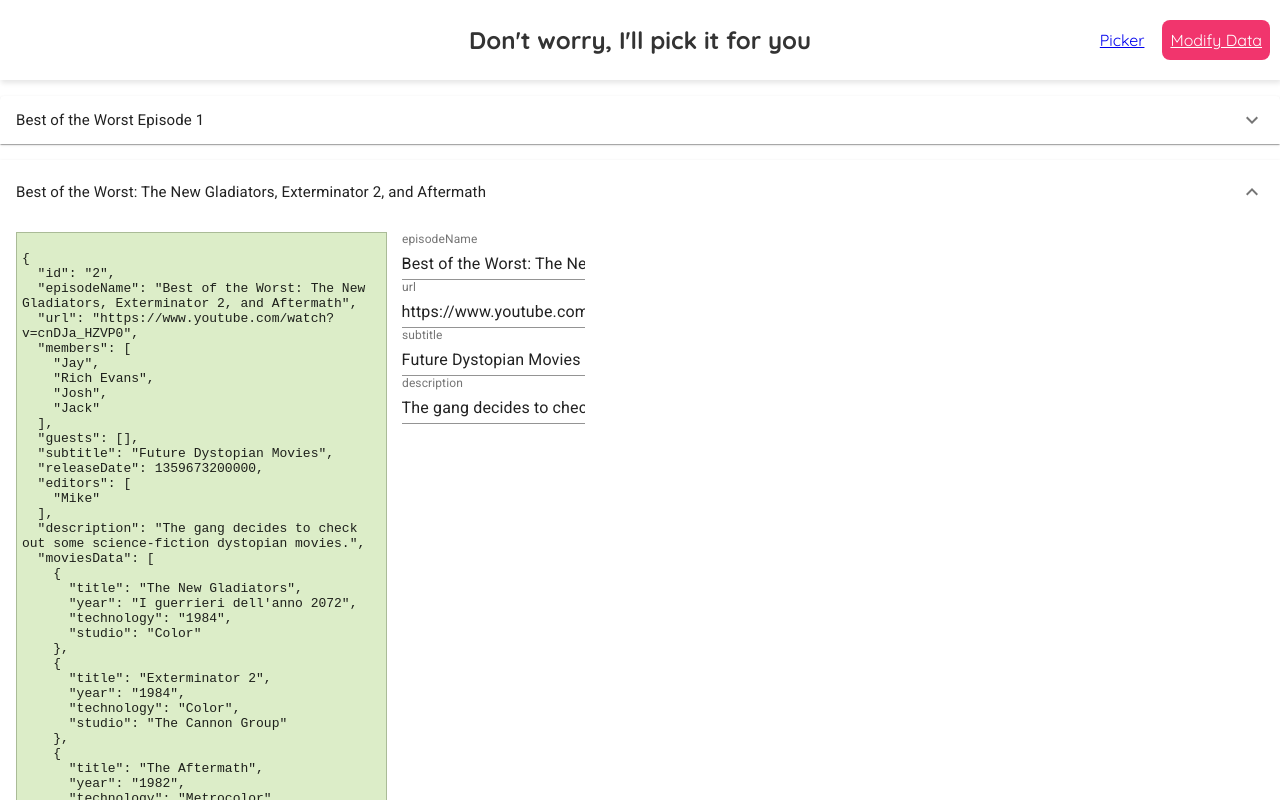
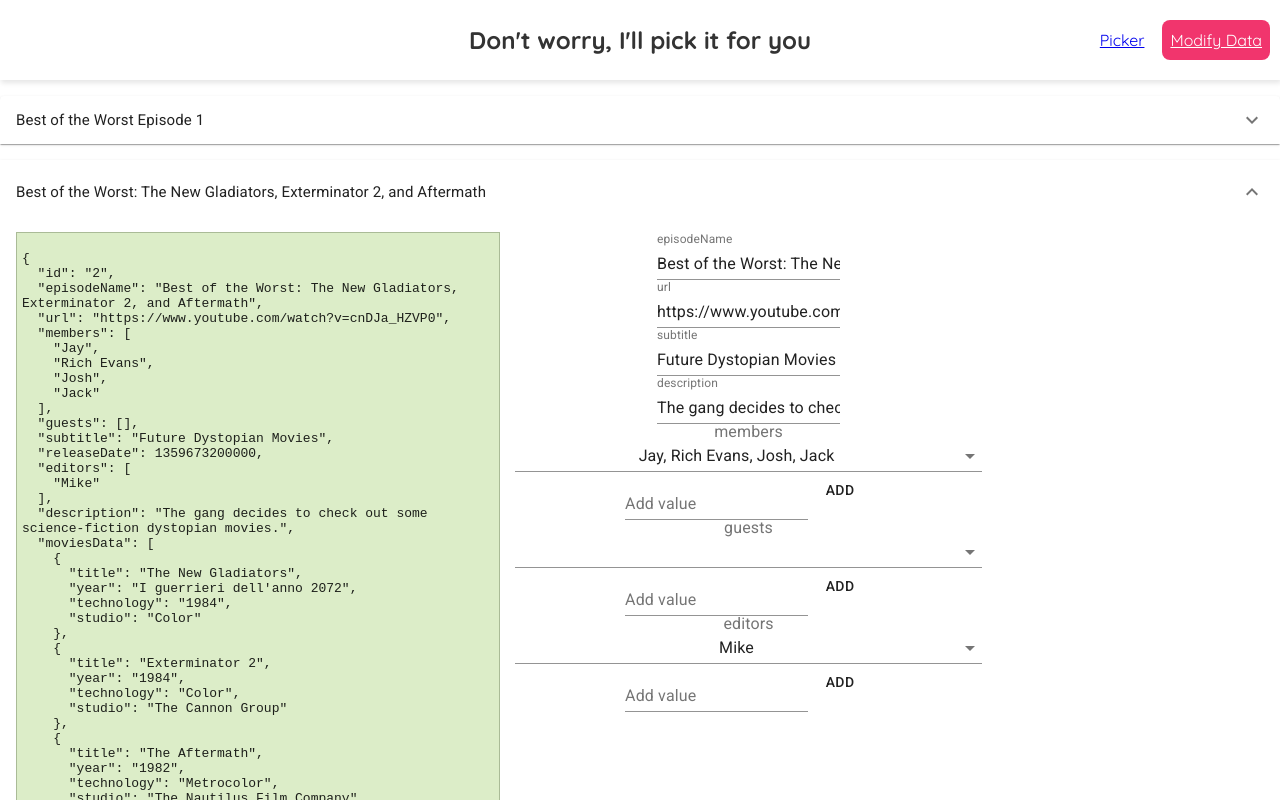
Before and after one commit to mprtcz/RLMPicker, a React (Create React App) app: page /modify-data in a window 1280 px wide. Both pictures are taken after a click on the button 640 px from the left and 168 px from the top of the page. Shown: the top 800 px of the page. Built offline with nearby package versions, Linux system fonts and the light colour scheme.

Commit message:
Added a multiselect with add button. No logic for now.

```diff
--- a/src/components/DataModifierPage.js
+++ b/src/components/DataModifierPage.js
@@ -6,9 +6,11 @@ import {
   Accordion,
   AccordionDetails,
   AccordionSummary,
+  TextField,
   Typography,
 } from "@material-ui/core";
 import SingleInput from "./SingleInput";
+import MultiselectWithDataAdd from "./MultiselectWithDataAdd";
 
 const useStyles = makeStyles((theme) => ({
   root: {
@@ -40,6 +42,8 @@ const DataModifierPage = () => {
   const [state, setState] = useState(initialData);
   const classes = useStyles();
   const stringFields = ["episodeName", "url", "subtitle", "description"];
+  const stringArrays = ["members", "guests", "editors"];
+  const objectArrays = ["movies"];
 
   const handleChange = (event, datum, index, fieldName) => {
     datum[fieldName] = event;
@@ -70,6 +74,7 @@ const DataModifierPage = () => {
                 <form>
                   <div className="inputs">
                     {stringFields.map((fieldName) => (
+                      <div>
                         <SingleInput
                           datum={datum}
                           fieldName={fieldName}
@@ -77,6 +82,16 @@ const DataModifierPage = () => {
                             handleChange(newValue, datum, index, fieldName);
                           }}
                         ></SingleInput>
+                      </div>
+                    ))}
+                    {stringArrays.map((arrayName, index) => (
+                      <div>
+                        <MultiselectWithDataAdd
+                          array={datum[arrayName]}
+                          title={arrayName}
+                          key={index}
+                        ></MultiselectWithDataAdd>
+                      </div>
                     ))}
                   </div>
                 </form>
--- /dev/null
+++ b/src/components/MultiselectWithDataAdd.js
@@ -0,0 +1,78 @@
+import {
+  Button,
+  Checkbox,
+  Input,
+  InputLabel,
+  ListItemText,
+  MenuItem,
+  Select,
+  TextField,
+} from "@material-ui/core";
+import { data } from "data/new-data";
+import React, { useEffect } from "react";
+import MatMultiselect from "./MatMultiselect";
+
+const ITEM_HEIGHT = 48;
+const ITEM_PADDING_TOP = 8;
+const MenuProps = {
+  PaperProps: {
+    style: {
+      maxHeight: ITEM_HEIGHT * 4.5 + ITEM_PADDING_TOP,
+      width: 250,
+    },
+  },
+};
+
+const MultiselectWithDataAdd = (props) => {
+  const { array, title } = props;
+  const episodesData = data;
+
+  const onlyUnique = (value, index, self) => {
+    return self.indexOf(value) === index;
+  };
+  const allSelectableValues = episodesData
+    .map((episode) => episode[title])
+    .flat()
+    .filter(onlyUnique);
+
+  useEffect(() => {
+    console.log("array", array);
+  }, [array]);
+
+  const onSelect = (select) => {};
+  const handleChange = (select) => {};
+  const handleAddDatapoint = (select) => {};
+  const handleAdd = (select) => {};
+
+  return (
+    <div>
+      <InputLabel id="demo-mutiple-checkbox-label">{title}</InputLabel>
+      <Select
+        labelId="demo-mutiple-checkbox-label"
+        id="demo-mutiple-checkbox"
+        multiple
+        value={array || []}
+        onChange={handleChange}
+        input={<Input />}
+        renderValue={(selected) => selected.join(", ")}
+        MenuProps={MenuProps}
+      >
+        {allSelectableValues &&
+          allSelectableValues.map((item, index) => (
+            <MenuItem value={item} key={index}>
+              <Checkbox checked={(array || []).indexOf(item) > -1} />
+              <ListItemText primary={item} />
+            </MenuItem>
+          ))}
+      </Select>
+      <TextField
+        onChange={handleAddDatapoint}
+        id="standard-basic"
+        label="Add value"
+      />
+      <Button onClick={handleAdd}>Add</Button>
+    </div>
+  );
+};
+
+export default MultiselectWithDataAdd;
--- a/src/components/SingleInput.js
+++ b/src/components/SingleInput.js
@@ -11,16 +11,11 @@ const SingleInput = (props) => {
   const [datum, setDatum] = useState(props.datum[props.fieldName]);
   const { emitNewValue, fieldName } = props;
 
-  useEffect(() => {
-    console.info("datum name changed to ", datum);
-  }, [datum]);
-
   const handleChange = (event) => {
-    console.log("event", event);
-
     setDatum(event.target.value);
     emitNewValue(event.target.value);
   };
+
   return (
     <div>
       <TextField
--- a/src/data/new-data.js
+++ b/src/data/new-data.js
@@ -1,5 +1,8 @@
 const { Members } = require("./consts");
-
+// Since I always keep it open - a few snippets to keep in mind:
+// imr - import react
+// usf useState
+// uef - useEffect
 export const data = [
   {
     id: "1",
```
Lines whose indentation alone changed are shown as unchanged.
